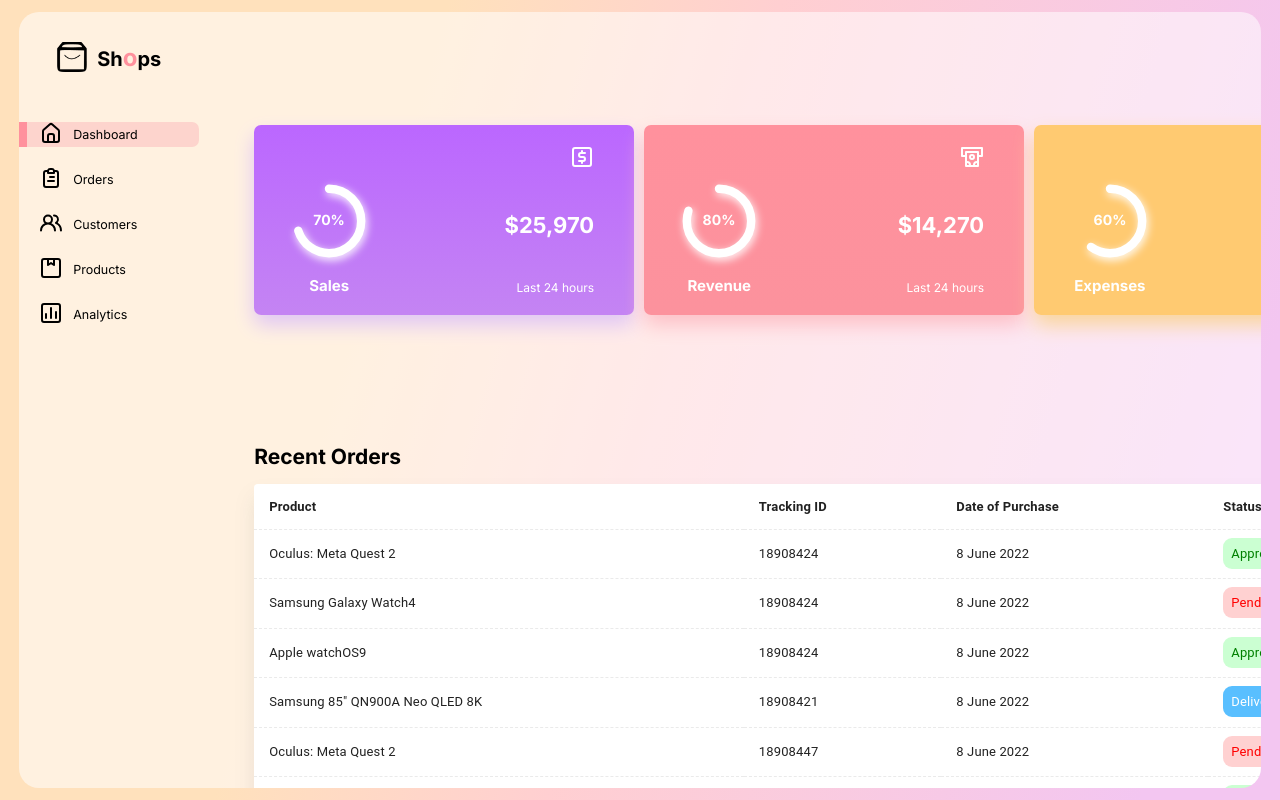
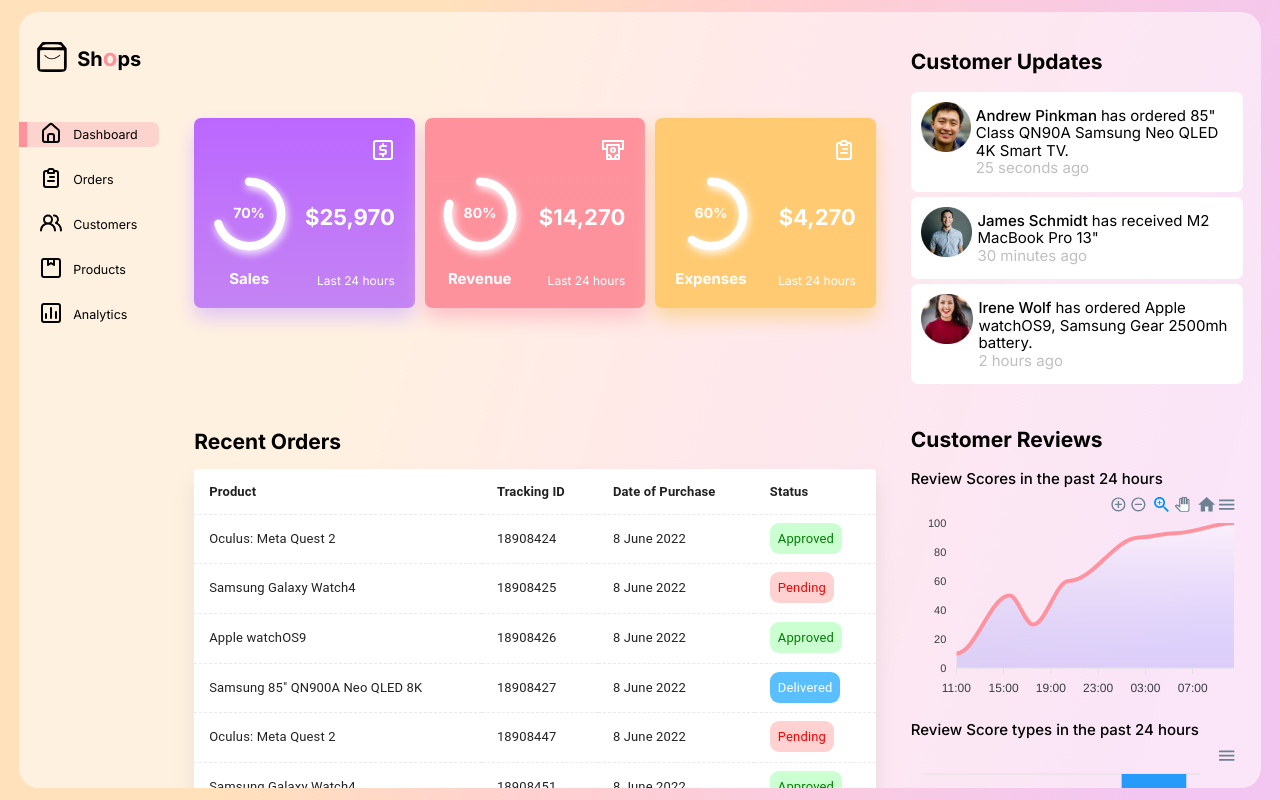
Before and after one commit to kp1129/react-dashboard, a React (Create React App) app in the folder dash/: page / in a window 1280 px wide. Built offline with nearby package versions, Linux system fonts and the light colour scheme; the HTML template or start-up script is replaced by a standard one.

Commit message:
fix console warnings, update styles

```diff
--- a/dash/src/App.css
+++ b/dash/src/App.css
@@ -20,7 +20,7 @@
   border-radius: 2rem;
   background-color: rgba(255, 255, 255, 0.54);
   overflow: scroll;
-  grid-template-columns: 18rem auto 40rem;
+  grid-template-columns: 14rem auto 35rem;
 }
 
 h1 {
--- a/dash/src/components/Card/Card.css
+++ b/dash/src/components/Card/Card.css
@@ -1,13 +1,14 @@
 .compact-card {
     display: flex;
-    /* flex: 1; */
+    flex: 1;
     height: 15rem !important;
-    width: 30rem;
+    max-width: 27rem;
     border-radius: 0.7rem;
     color: #fff;
     position: relative;
     cursor: pointer;
-    padding: 2rem 4rem;
+    padding: 2rem;
+    gap: 1rem;
 }
 
 .compact-card:hover {
@@ -55,7 +56,6 @@
     flex-direction: column;
     justify-content: space-between;
     align-items: flex-end;
-
 }
 
 .card-info>span:nth-child(2) {
--- a/dash/src/components/CardContainer/CardContainer.css
+++ b/dash/src/components/CardContainer/CardContainer.css
@@ -1,6 +1,6 @@
 .card-container {
     display: flex;
-    justify-content: space-between;
+    justify-content: space-evenly;
     gap: 1rem;
     width: 100%;
 }
--- a/dash/src/components/CustomerReviews/CustomerReviews.js
+++ b/dash/src/components/CustomerReviews/CustomerReviews.js
@@ -116,7 +116,7 @@ function CustomerReviews() {
         series={series}
         options={options}
         />
-        <h3>Score buckets in the past 24 hours</h3>
+        <h3>Review Score types in the past 24 hours</h3>
         <Chart
         type="bar"
         series={barChartSeries}
--- a/dash/src/components/MainDash/MainDash.css
+++ b/dash/src/components/MainDash/MainDash.css
@@ -4,5 +4,5 @@
     justify-content: space-evenly;
     height: 95%;
     margin: 0 1.5rem;
-    padding: 0 4rem;
+    padding: 0 2rem;
 }
--- a/dash/src/components/Sidebar/Sidebar.js
+++ b/dash/src/components/Sidebar/Sidebar.js
@@ -27,7 +27,7 @@ function Sidebar() {
                 return (
                     <div onClick={() => setSelected(index)}
                     className={selected === index ? "menu-item active" : "menu-item"}
-                    key={item.heading}>
+                    key={`${item.heading}-${index}`}>
                         <div>
                             <MenuItemIcon />
                         </div>
--- a/dash/src/components/Table/Table.js
+++ b/dash/src/components/Table/Table.js
@@ -15,9 +15,9 @@ function createData(name, trackingId, date, status) {
 
 const rows = [
     createData("Oculus: Meta Quest 2", 18908424, "8 June 2022", "Approved"),
-    createData("Samsung Galaxy Watch4 ", 18908424, "8 June 2022", "Pending"),
-    createData("Apple watchOS9", 18908424, "8 June 2022", "Approved"),
-    createData("Samsung 85\" QN900A Neo QLED 8K", 18908421, "8 June 2022", "Delivered"),
+    createData("Samsung Galaxy Watch4 ", 18908425, "8 June 2022", "Pending"),
+    createData("Apple watchOS9", 18908426, "8 June 2022", "Approved"),
+    createData("Samsung 85\" QN900A Neo QLED 8K", 18908427, "8 June 2022", "Delivered"),
     createData("Oculus: Meta Quest 2", 18908447, "8 June 2022", "Pending"),
     createData("Samsung Galaxy Watch4 ", 18908451, "8 June 2022", "Approved"),
 ];
@@ -63,7 +63,7 @@ export default function BasicTable() {
                 <TableBody>
                     {rows.map((row) => (
                     <TableRow
-                    key={row.name}
+                    key={row.trackingId}
                     sx={{ '&:last-child td, &:last-child th': { border: 0 } }}
                     >
                         <TableCell component="th" scope="row">
--- a/dash/src/components/Updates/Updates.js
+++ b/dash/src/components/Updates/Updates.js
@@ -8,16 +8,13 @@ function Updates() {
     <div className='updates'>
         <h2>Customer Updates</h2>
         { UpdatesData.map( update => (
-            <div className='update'>
+            <div key={update.id} className='update'>
                 <img alt="" src={update.img} />
                 <div className='noti'>
                     <span>{update.name}</span>
                     <span>{update.noti}</span>
                     <span>{update.time}</span>
                 </div>
-                {/* <div className='update-time'>
-                    <span>{update.time}</span>
-                </div>    */}
             </div>
         ))}
     </div>
--- a/dash/src/data/Data.js
+++ b/dash/src/data/Data.js
@@ -92,17 +92,20 @@ export const UpdatesData = [
       name: "Andrew Pinkman",
       noti: "has ordered 85\" Class QN90A Samsung Neo QLED 4K Smart TV.",
       time: "25 seconds ago",
+      id: "c5f4095c-d707-41f4-bf90-c5db5a0beba3"
     },
     {
       img: img2,
       name: "James Schmidt",
       noti: "has received M2 MacBook Pro 13\"",
       time: "30 minutes ago",
+      id: "6611fc13-c4ac-432e-8c41-cc0947bd390c"
     },
     {
       img: img3,
       name: "Irene Wolf",
       noti: "has ordered Apple watchOS9, Samsung Gear 2500mh battery.",
       time: "2 hours ago",
+      id: "0131c38a-4fd8-4de3-b995-26a487afe84e"
     },
   ];
```
